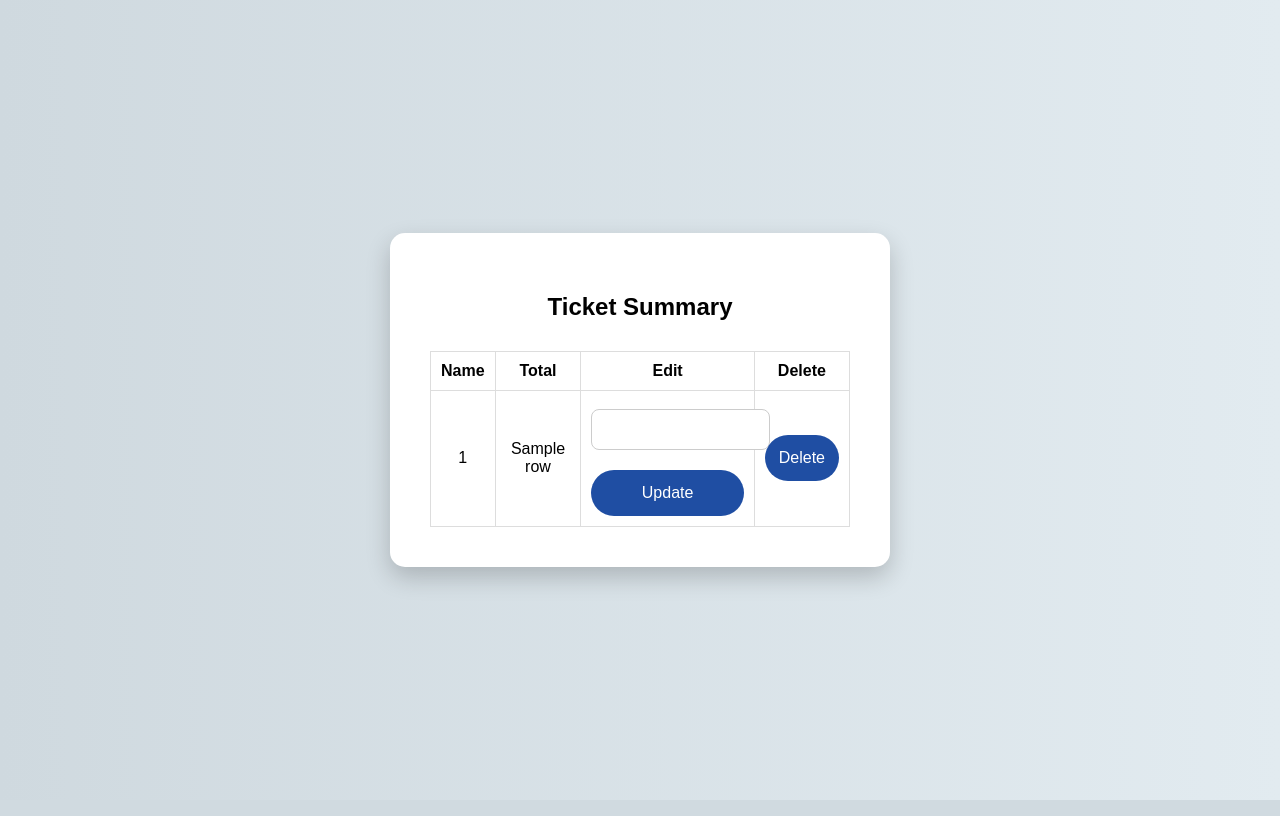
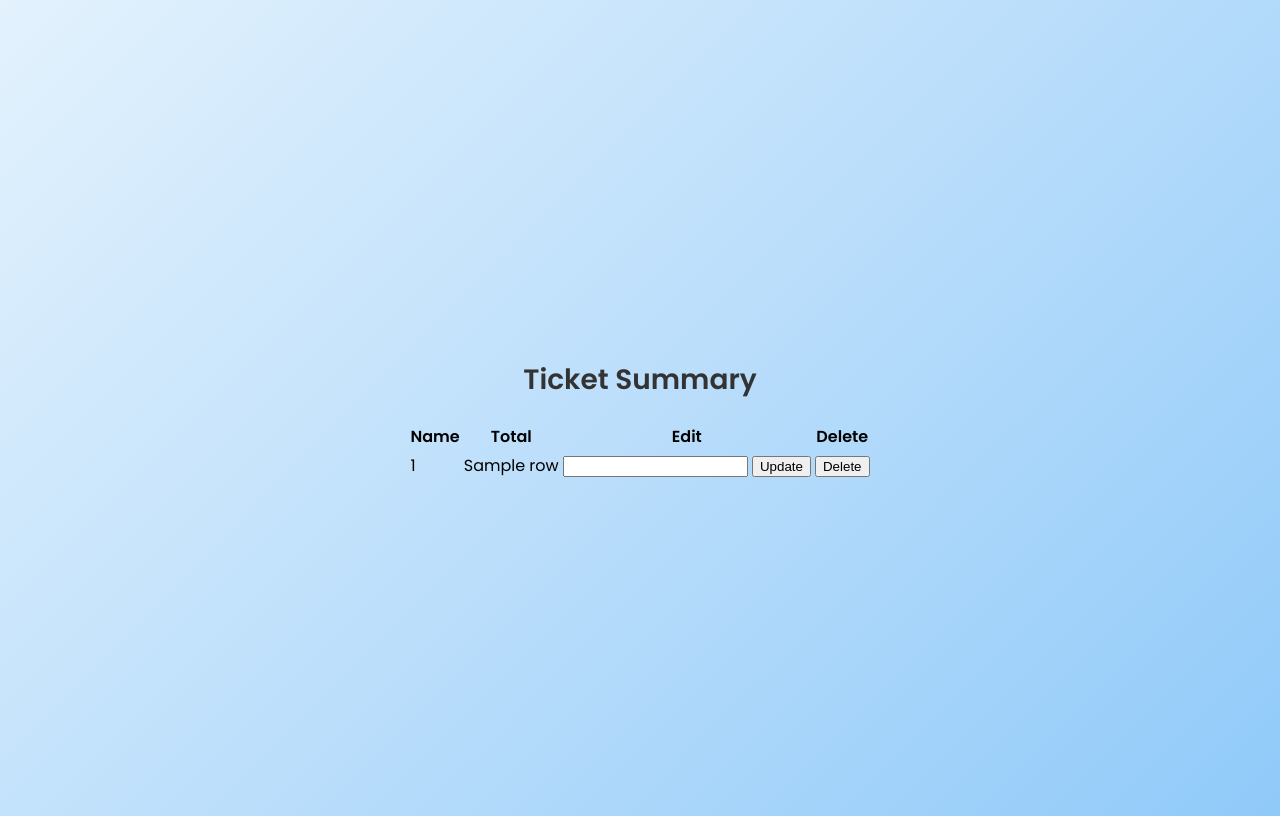
Before and after one commit to Pushti20/Ticket-system, a Flask app: template templates/admin_dashboard.html in a window 1280 px wide. Run offline with Flask 3, Linux system fonts and the light colour scheme; the template is opened without the code that fills it: most values are stand-ins (such as "Sample title", 1, 10 or a date in 2020); some libraries are stand-ins or nearby versions.

Commit message:
Update style.css

```diff
--- a/static/style.css
+++ b/static/style.css
@@ -1,69 +1,75 @@
+/* Import Google Font */
+@import url('https://fonts.googleapis.com/css2?family=Poppins:wght@300;400;600&display=swap');
+
 body {
-    margin: 0;
-    font-family: Arial, sans-serif;
-    background: linear-gradient(to right, #cfd9df, #e2ebf0);
+    background: linear-gradient(135deg, #E3F2FD, #BBDEFB, #90CAF9);
+    font-family: 'Poppins', sans-serif;
     display: flex;
     justify-content: center;
     align-items: center;
     min-height: 100vh;
+    flex-direction: column;
 }
 
-.card {
-    background: white;
-    width: 420px;
+.container {
+    background-color: rgba(255, 255, 255, 0.95);
     padding: 40px;
-    border-radius: 15px;
-    box-shadow: 0 10px 25px rgba(0,0,0,0.2);
+    border-radius: 12px;
+    box-shadow: 0 10px 30px rgba(0, 0, 0, 0.2);
+    max-width: 500px;
+    width: 100%;
+    animation: fadeIn 0.5s ease-in-out;
+}
+
+@keyframes fadeIn {
+    from {
+        opacity: 0;
+        transform: translateY(-20px);
+    }
+    to {
+        opacity: 1;
+        transform: translateY(0);
+    }
 }
 
 h2 {
+    font-size: 28px;
+    font-weight: bold;
+    color: #333;
     text-align: center;
-    margin-bottom: 30px;
+    margin-bottom: 20px;
 }
 
-input {
+.form-group {
+    margin-bottom: 20px;
+}
+
+.btn-primary {
     width: 100%;
     padding: 12px;
-    margin-top: 8px;
-    margin-bottom: 20px;
-    border-radius: 8px;
-    border: 1px solid #ccc;
-}
-
-button {
-    width: 100%;
-    padding: 14px;
+    font-size: 16px;
+    background-color: #0d47a1;
+    color: white;
     border: none;
-    border-radius: 30px;
-    background: #1f4ea3;
-    color: white;
-    font-size: 16px;
+    border-radius: 25px;
     cursor: pointer;
     transition: 0.3s;
 }
 
-button:hover {
-    background: #163a7a;
+.btn-primary:hover {
+    background-color: #0b3c8a;
 }
 
-table {
-    width: 100%;
-    border-collapse: collapse;
+.alert {
     margin-top: 20px;
+    padding: 15px;
+    border-radius: 5px;
+    text-align: center;
+    font-size: 16px;
 }
 
-th, td {
-    padding: 10px;
-    text-align: center;
-    border: 1px solid #ddd;
+.alert-danger {
+    background-color: #f8d7da;
+    color: #721c24;
+    border: 1px solid #f5c6cb;
 }
-
-a {
-    text-decoration: none;
-    color: #1f4ea3;
-    font-size: 14px;
-}
-
-a:hover {
-    text-decoration: underline;
-}
```
